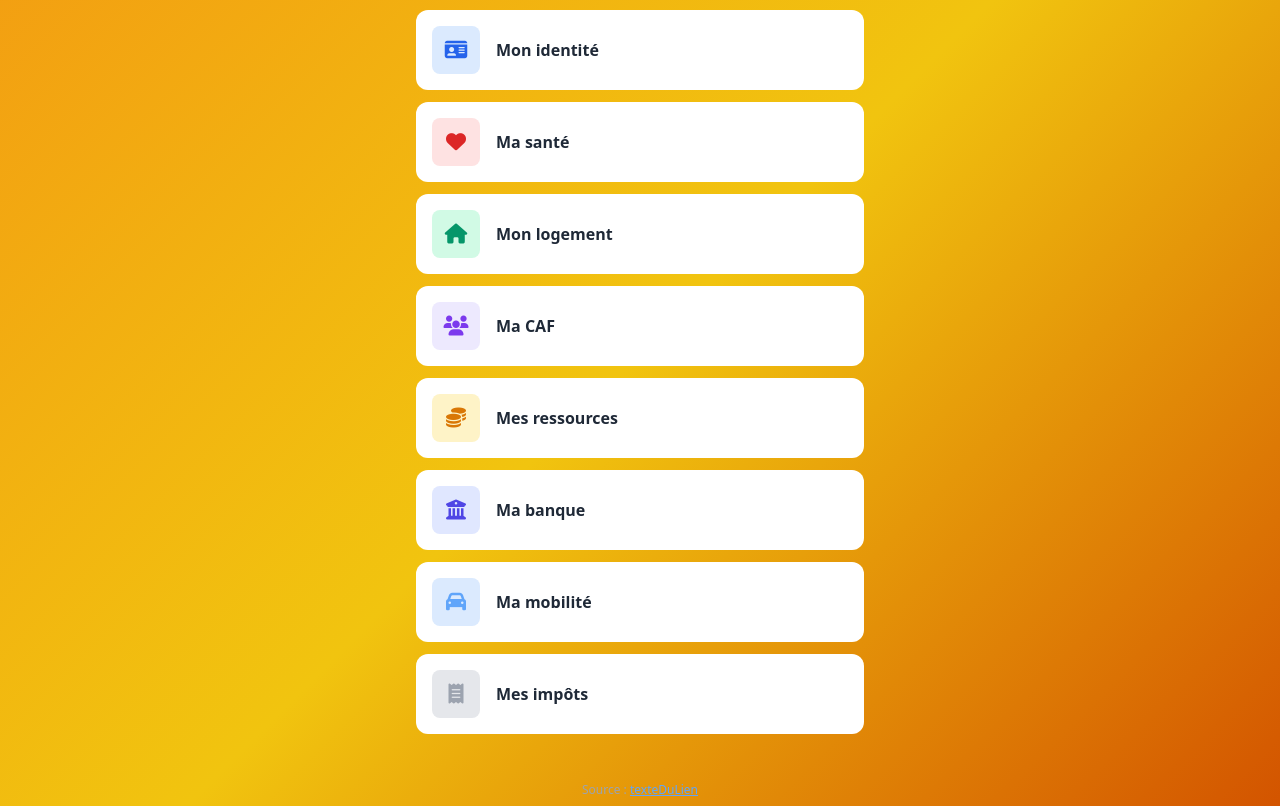
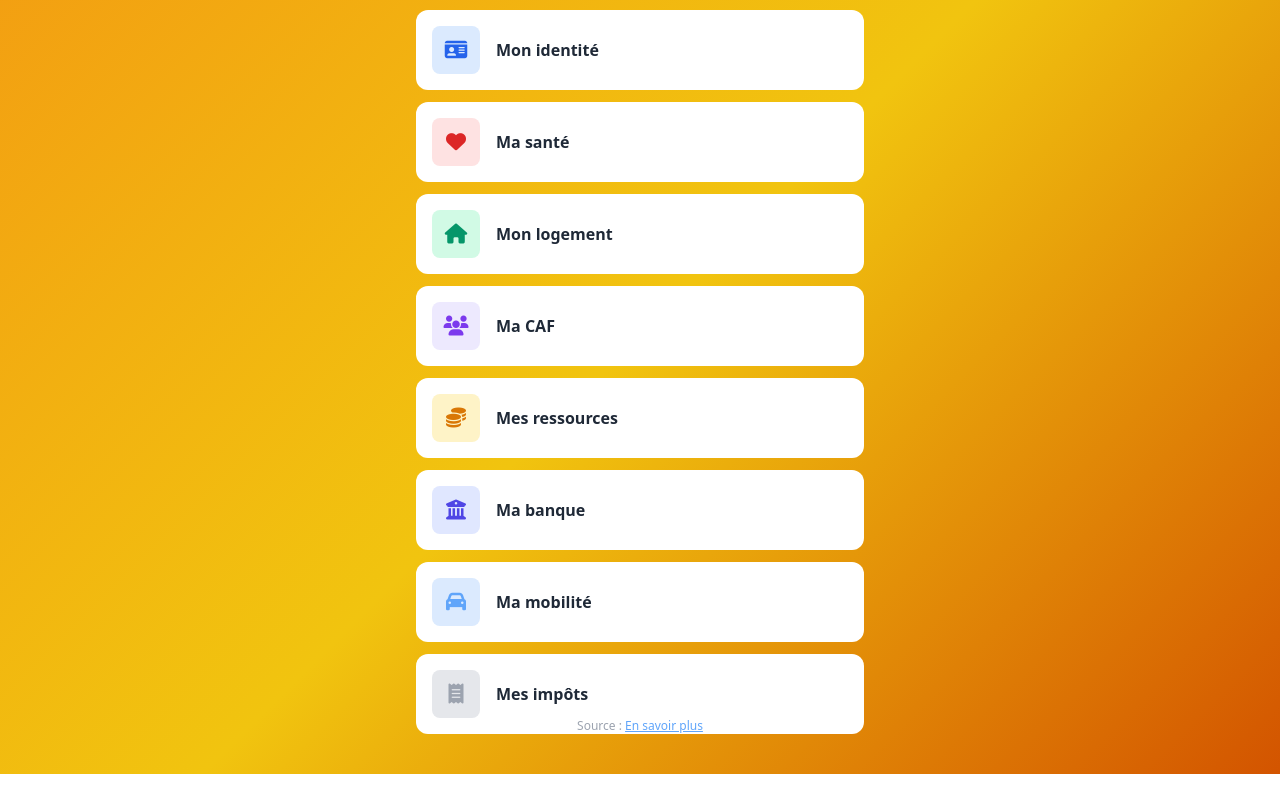
Before and after one commit to Theophanestb/C-Wallet, a plain HTML site: page index.html in a window 1280 px wide. Shown: the part 102-908 px from the top of the page. After the commit the page ends 876 px from the top, so only its background shows below. Drawn offline with nearby package versions, Linux system fonts and the light colour scheme.

Commit message:
fix: final ui fixes v3

```diff
--- a/index.html
+++ b/index.html
@@ -493,8 +493,8 @@
         }
       }
     </script>
-    <div class="w-full text-center text-xs text-gray-400 mt-8 mb-2">
-      Source : <a href="" target="_blank" class="underline text-blue-400 hover:text-blue-600">texteDuLien</a>
+    <div class="w-full text-center text-xs text-gray-400 mb-2 relative -top-8">
+      Source : <a href="https://www.cecler.fr/ccwallet" target="_blank" class="underline text-blue-400 hover:text-blue-600">En savoir plus</a>
     </div>
 
     <script>
```
